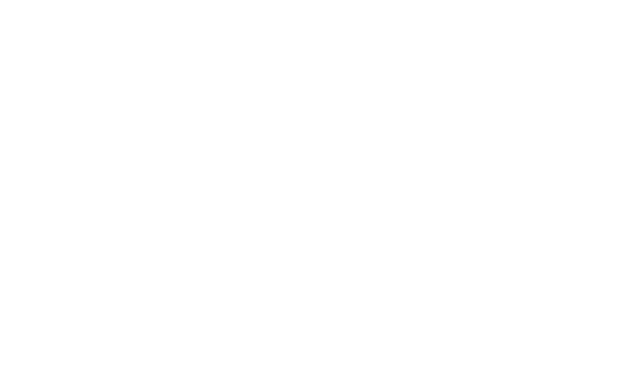
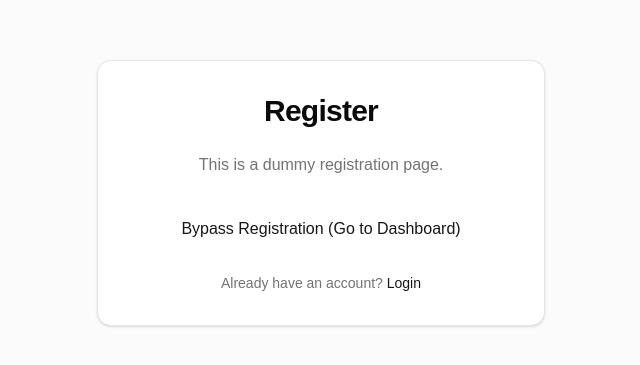
Before and after one commit to thisaru01/SolNex, a React (Vite) app in the folder web/SolNexWeb/: page /register in a window 1280 px wide. Before the commit this address had no page. Shown: the part 207-572 px from the top of the page, without its empty margins (319-959 px from the left). Built offline with nearby package versions, Linux system fonts and the light colour scheme.

Commit message:
feat: restructured the pages folder for better maintainability

```diff
--- a/web/SolNexWeb/src/App.jsx
+++ b/web/SolNexWeb/src/App.jsx
@@ -1,19 +1,26 @@
 import { BrowserRouter, Routes, Route, Navigate } from "react-router-dom"
 import AppLayout from "./components/layout/AppLayout"
 import Dashboard from "./pages/Dashboard"
-import Stations from "./pages/Stations"
-import CreateStation from "./pages/CreateStation"
-import StationDetails from "./pages/StationDetails"
-import EditStation from "./pages/EditStation"
-import StationSchedule from "./pages/StationSchedule"
-import StationAvailability from "./pages/StationAvailability"
-import StationMap from "./pages/StationMap"
+import Stations from "./pages/stations/Stations"
+import CreateStation from "./pages/stations/CreateStation"
+import StationDetails from "./pages/stations/StationDetails"
+import EditStation from "./pages/stations/EditStation"
+import StationSchedule from "./pages/stations/StationSchedule"
+import StationAvailability from "./pages/stations/StationAvailability"
+import StationMap from "./pages/stations/StationMap"
 import ProtectedRoute from "./components/layout/ProtectedRoute"
+import Login from "./pages/auth/Login"
+import Register from "./pages/auth/Register"
 
 function App() {
   return (
     <BrowserRouter>
       <Routes>
+        {/* Public / Standalone Routes */}
+        <Route path="/login" element={<Login />} />
+        <Route path="/register" element={<Register />} />
+
+        {/* Main Application Routes (with Sidebar Layout) */}
         <Route path="/" element={<AppLayout />}>
           <Route index element={<Navigate to="/dashboard" replace />} />
           <Route path="dashboard" element={<Dashboard />} />
--- /dev/null
+++ b/web/SolNexWeb/src/pages/auth/Login.jsx
@@ -0,0 +1,21 @@
+import { Link } from "react-router-dom"
+
+export default function Login() {
+  return (
+    <div className="flex min-h-screen items-center justify-center bg-muted/40">
+      <div className="w-full max-w-md p-8 space-y-6 bg-background rounded-xl border shadow-sm text-center">
+        <h1 className="text-3xl font-bold tracking-tight">Login</h1>
+        <p className="text-muted-foreground">This is a dummy login page.</p>
+
+        <div className="pt-4">
+          <Link to="/dashboard" className="text-primary hover:underline font-medium">
+            Bypass Login (Go to Dashboard)
+          </Link>
+        </div>
+        <div className="pt-2 text-sm text-muted-foreground">
+          Don't have an account? <Link to="/register" className="text-primary hover:underline">Register</Link>
+        </div>
+      </div>
+    </div>
+  )
+}
--- /dev/null
+++ b/web/SolNexWeb/src/pages/auth/Register.jsx
@@ -0,0 +1,21 @@
+import { Link } from "react-router-dom"
+
+export default function Register() {
+  return (
+    <div className="flex min-h-screen items-center justify-center bg-muted/40">
+      <div className="w-full max-w-md p-8 space-y-6 bg-background rounded-xl border shadow-sm text-center">
+        <h1 className="text-3xl font-bold tracking-tight">Register</h1>
+        <p className="text-muted-foreground">This is a dummy registration page.</p>
+
+        <div className="pt-4">
+          <Link to="/dashboard" className="text-primary hover:underline font-medium">
+            Bypass Registration (Go to Dashboard)
+          </Link>
+        </div>
+        <div className="pt-2 text-sm text-muted-foreground">
+          Already have an account? <Link to="/login" className="text-primary hover:underline">Login</Link>
+        </div>
+      </div>
+    </div>
+  )
+}
--- a/web/SolNexWeb/src/pages/CreateStation.jsx
+++ b/web/SolNexWeb/src/pages/stations/CreateStation.jsx
@@ -1,6 +1,6 @@
 import { useState } from "react"
 import { useNavigate } from "react-router-dom"
-import { stationApi } from "../services/stationApi"
+import { stationApi } from "../../services/stationApi"
 import { Card, CardContent, CardHeader, CardTitle, CardDescription } from "@/components/ui/card"
 import { Button } from "@/components/ui/button"
 import { Input } from "@/components/ui/input"
--- a/web/SolNexWeb/src/pages/EditStation.jsx
+++ b/web/SolNexWeb/src/pages/stations/EditStation.jsx
@@ -1,6 +1,6 @@
 import { useEffect, useState } from "react"
 import { useParams, useNavigate } from "react-router-dom"
-import { stationApi } from "../services/stationApi"
+import { stationApi } from "../../services/stationApi"
 import { Card, CardContent, CardHeader, CardTitle, CardDescription } from "@/components/ui/card"
 import { Button } from "@/components/ui/button"
 import { Input } from "@/components/ui/input"
--- a/web/SolNexWeb/src/pages/StationAvailability.jsx
+++ b/web/SolNexWeb/src/pages/stations/StationAvailability.jsx
@@ -1,6 +1,6 @@
 import { useEffect, useState } from "react"
 import { useParams, useNavigate } from "react-router-dom"
-import { stationApi } from "../services/stationApi"
+import { stationApi } from "../../services/stationApi"
 import { Card, CardContent, CardHeader, CardTitle, CardDescription } from "@/components/ui/card"
 import { Badge } from "@/components/ui/badge"
 import { Button } from "@/components/ui/button"
--- a/web/SolNexWeb/src/pages/StationDetails.jsx
+++ b/web/SolNexWeb/src/pages/stations/StationDetails.jsx
@@ -1,6 +1,6 @@
 import { useEffect, useState } from "react"
 import { useParams, useNavigate, Link } from "react-router-dom"
-import { stationApi } from "../services/stationApi"
+import { stationApi } from "../../services/stationApi"
 import { Card, CardContent, CardHeader, CardTitle, CardDescription } from "@/components/ui/card"
 import { Badge } from "@/components/ui/badge"
 import { Button } from "@/components/ui/button"
--- a/web/SolNexWeb/src/pages/StationSchedule.jsx
+++ b/web/SolNexWeb/src/pages/stations/StationSchedule.jsx
@@ -1,6 +1,6 @@
 import { useEffect, useState } from "react"
 import { useParams, useNavigate } from "react-router-dom"
-import { stationApi } from "../services/stationApi"
+import { stationApi } from "../../services/stationApi"
 import { Card, CardContent, CardHeader, CardTitle, CardDescription } from "@/components/ui/card"
 import { Button } from "@/components/ui/button"
 import { Input } from "@/components/ui/input"
--- a/web/SolNexWeb/src/pages/Stations.jsx
+++ b/web/SolNexWeb/src/pages/stations/Stations.jsx
@@ -1,6 +1,6 @@
 import { useEffect, useState } from "react"
 import { useNavigate } from "react-router-dom"
-import { stationApi } from "../services/stationApi"
+import { stationApi } from "../../services/stationApi"
 import { Card, CardContent, CardHeader, CardTitle, CardDescription } from "@/components/ui/card"
 import { Badge } from "@/components/ui/badge"
 import { Skeleton } from "@/components/ui/skeleton"
```
Also changed, not shown: web/SolNexWeb/src/pages/stations/StationMap.jsx (renamed from web/SolNexWeb/src/pages/StationMap.jsx).
